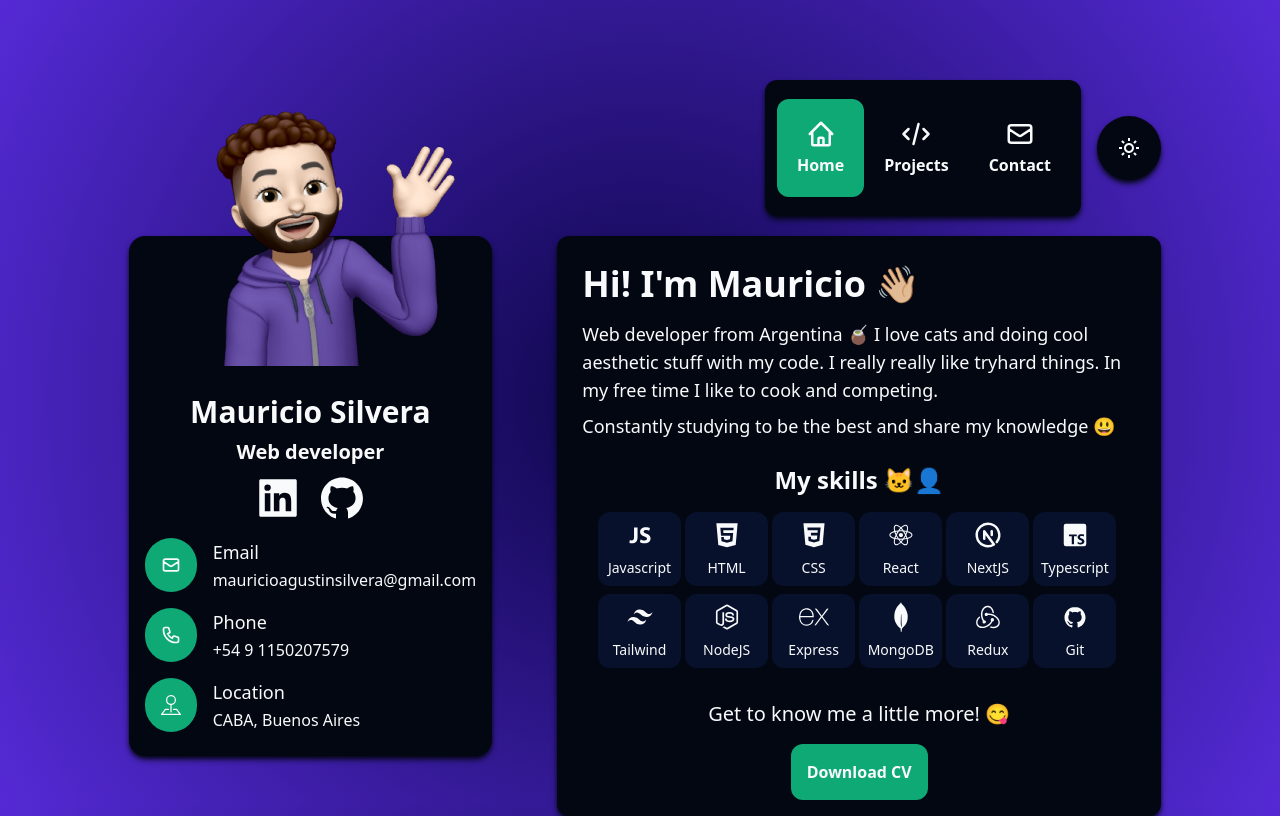
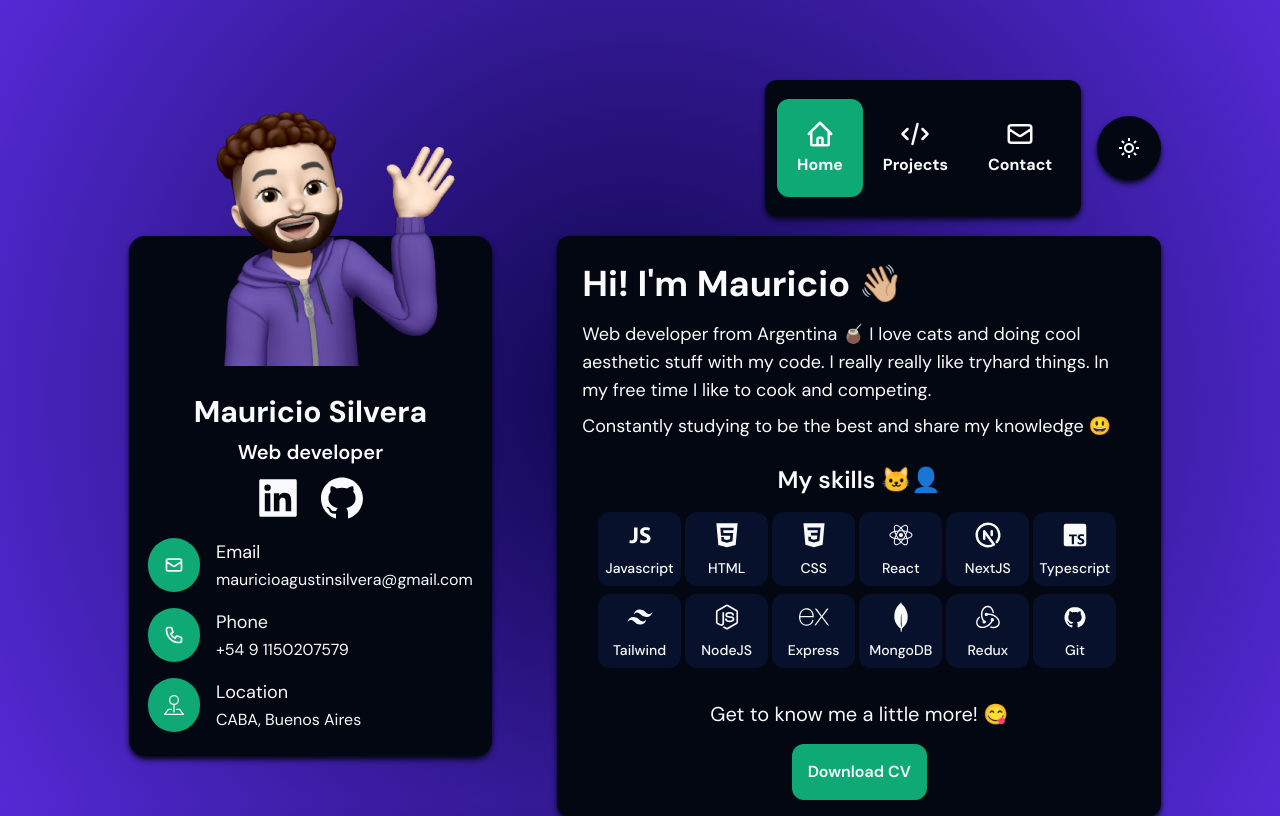
Before and after one commit to mauriciosilvera/portfolio, a Next.js app: page / in a window 1280 px wide. Built offline with nearby package versions, Linux system fonts and the light colour scheme.

Commit message:
Changed main font.

```diff
--- a/src/app/layout.tsx
+++ b/src/app/layout.tsx
@@ -4,17 +4,19 @@ import ProfileCard from "@/components/ProfileCard";
 import ThemeProvider from "./theme-provider";
 import { Metadata } from "next";
 import { ReactNode } from "react";
+import { DM_Sans } from "next/font/google";
 
 interface Props {
   children: ReactNode;
 }
 
+const dm_sans = DM_Sans({ subsets: ["latin"], weight: ["400", "500", "600", "700"] });
+
 function RootLayout({ children }: Props) {
   return (
     <ThemeProvider>
       <html lang="en" className="flex justify-center">
-        <body className="w-screen h-screen text-gray-800 dark:text-gray-50 overflow-x-hidden flex items-center flex-col bg-background dark:bg-violet lg:flex-row lg:justify-center xl:w-10/12">
-          <section className="flex flex-col items-center w-11/12 lg:w-2/5 lg:h-[85%] lg:justify-start">
+        <body className={`${dm_sans.className} w-screen h-screen text-gray-800 dark:text-gray-50 overflow-x-hidden flex items-center flex-col bg-background dark:bg-violet lg:flex-row lg:justify-center xl:w-10/12`}> <section className="flex flex-col items-center w-11/12 lg:w-2/5 lg:h-[85%] lg:justify-start">
             <div className="min-h-[20%] my-5 hidden lg:block" />
             <ProfileCard />
           </section>
```
